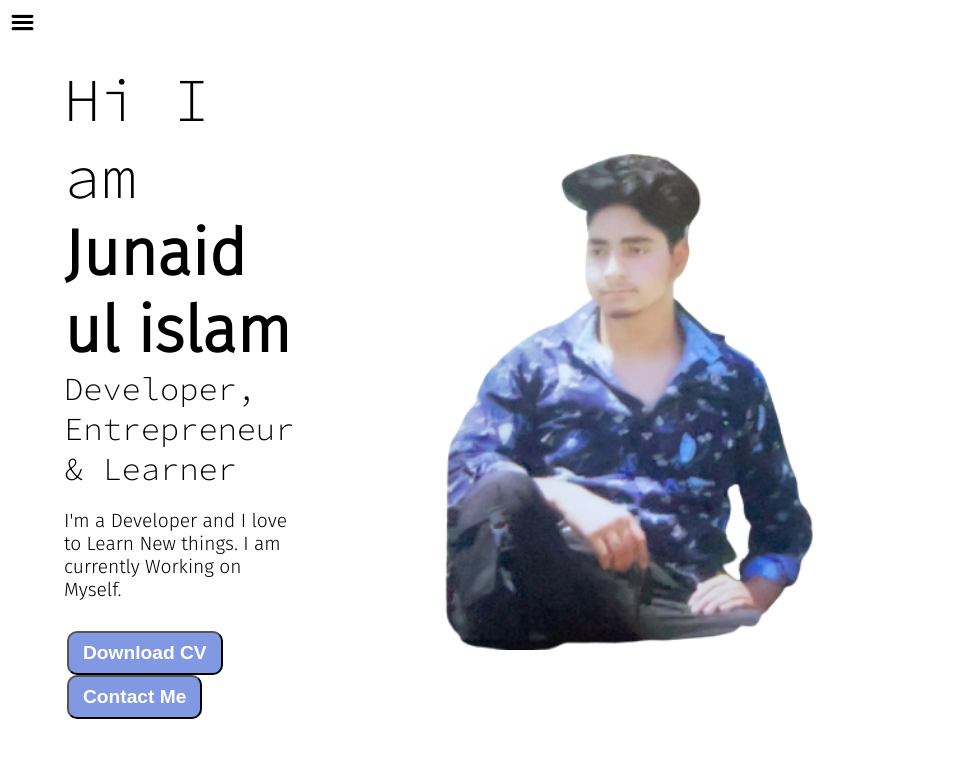
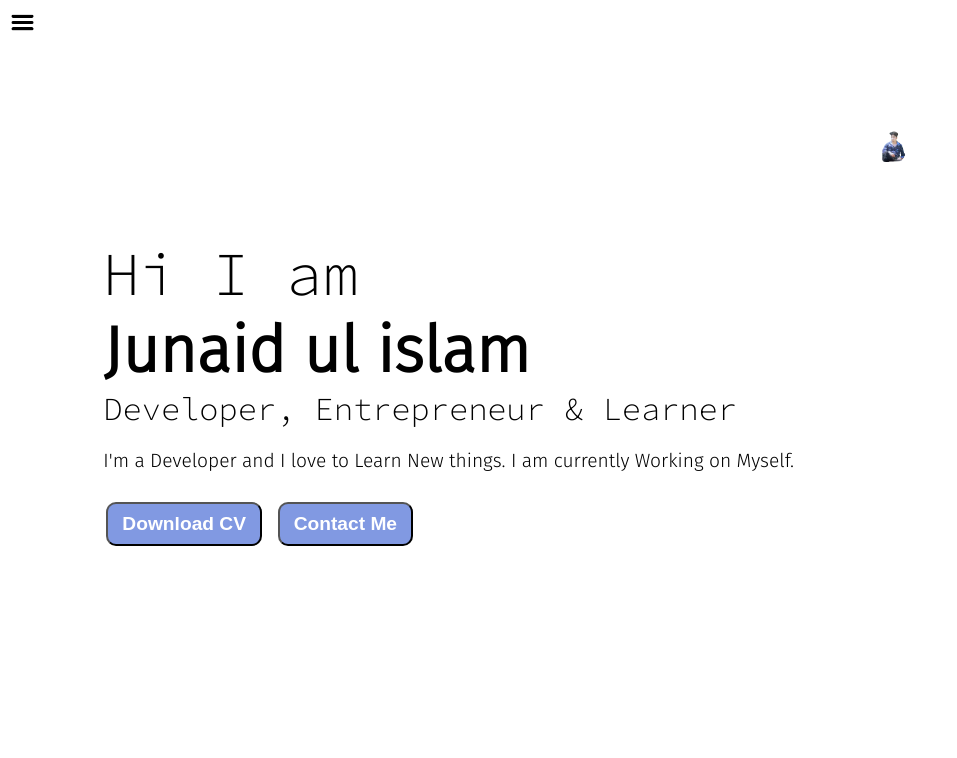
Before and after one commit to Tadeef/cv, a plain HTML site: page index.html in a window 1280 px wide. Shown: the whole page, without its empty margins (0-957 px from the left). Drawn offline with Linux system fonts and the light colour scheme.

Commit message:
Update styles.css

```diff
--- a/styles.css
+++ b/styles.css
@@ -100,7 +100,7 @@ nav li {
 }
 
 .devPic img {
-  height: 65vh;
+  height: 4vh; /* 65vh real */
 }
 
 /* ----- ------- ------- contact me page ------ ------ ----- */
```
